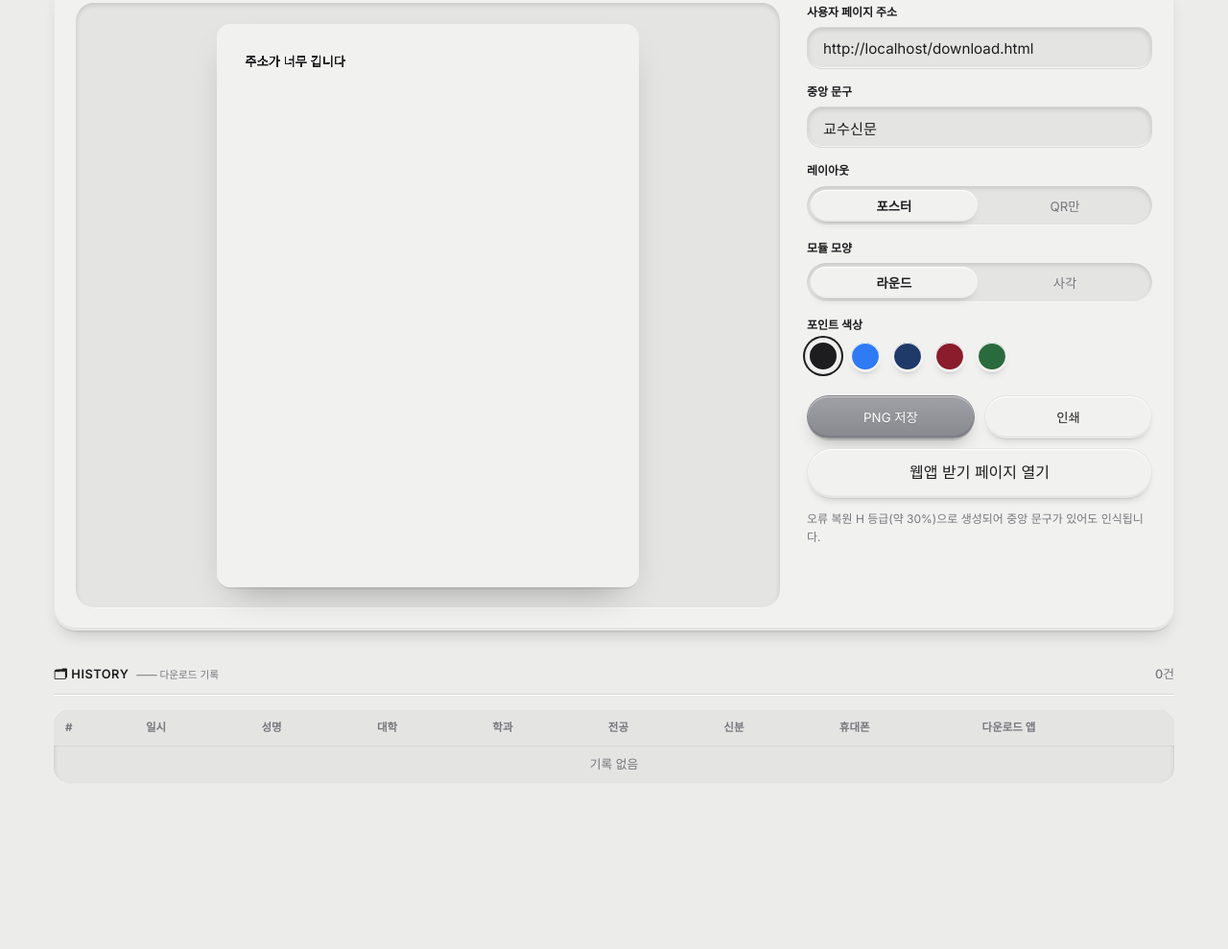
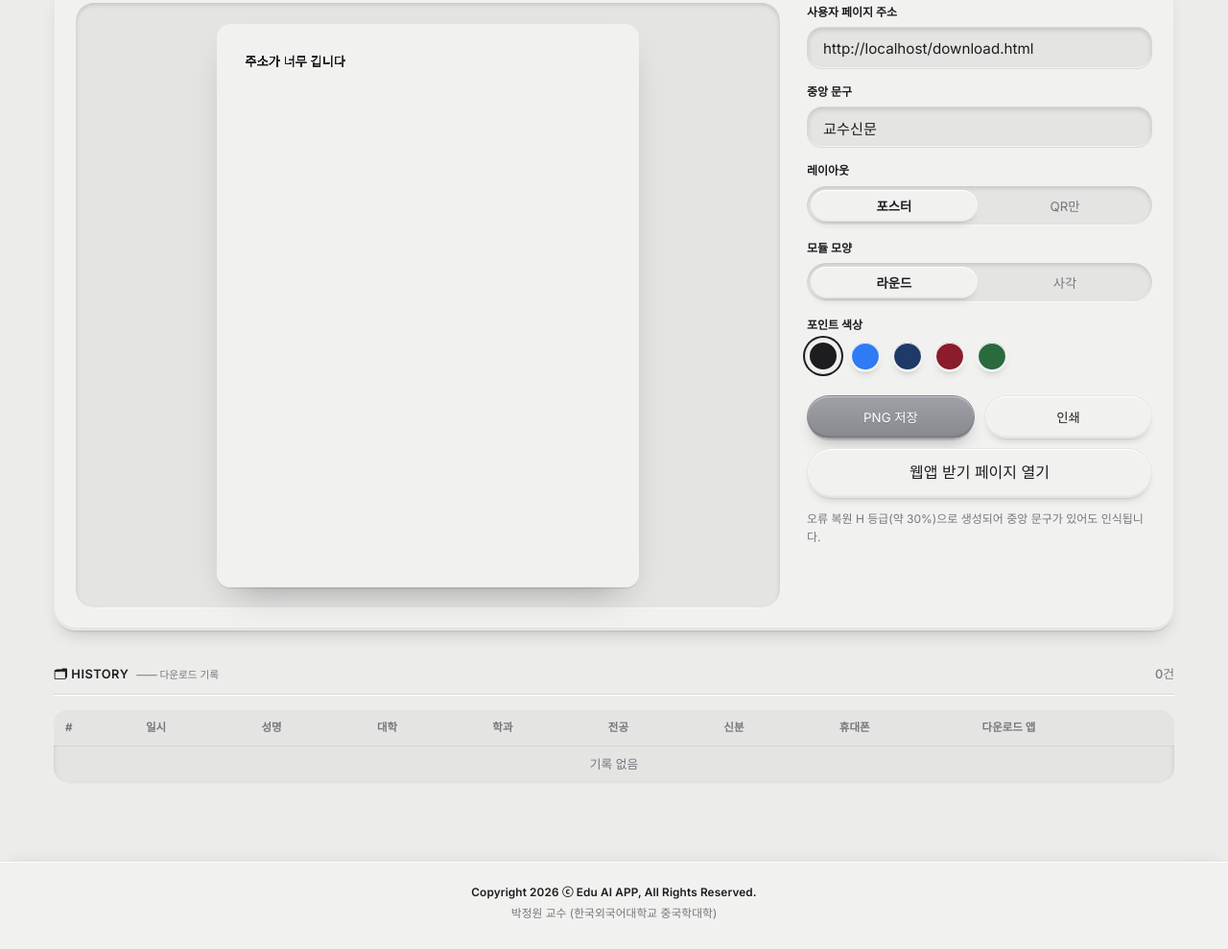
Before and after one commit to auraweon7-ship-it/edu-app-11-share, a website: page index.html in a window 1280 px wide. Shown: the part 1472-2461 px from the top of the page at 96% size. Before the commit the page ends 2345 px from the top, so only its background shows below. Drawn offline with Linux system fonts and the light colour scheme.

Commit message:
Add copyright footer to dashboard and download pages
Co-Authored-By: Claude Opus 5.5 <noreply@anthropic.com>

```diff
--- a/index.html
+++ b/index.html
@@ -147,6 +147,11 @@
     </div>
   </div>
 </div>
+
+<footer class="foot">
+  <p class="disp">Copyright 2026 ⓒ Edu AI APP, All Rights Reserved.</p>
+  <p>박정원 교수 (한국외국어대학교 중국학대학)</p>
+</footer>
 
 <script>
 const $ = id => document.getElementById(id);
--- a/style.css
+++ b/style.css
@@ -167,6 +167,12 @@ input::placeholder { color: #a2a2a8; }
 table { width: 100%; border-collapse: collapse; font-size: .8rem; }
 th, td { padding: 9px 12px; border-bottom: 1px solid rgba(0,0,0,.06); text-align: left; white-space: nowrap; }
 th { background: var(--sunk); position: sticky; top: 0; font-size: .72rem; color: var(--mute); font-weight: 700; }
+/* 푸터: 헤더와 같은 돌출 슬랩, 위쪽 음각선 */
+.foot { margin-top: 24px; padding: 22px 16px 26px; text-align: center; background: var(--face);
+  border-top: 1px solid rgba(0,0,0,.06); box-shadow: inset 0 1px 0 #fff, 0 -8px 18px -12px rgba(0,0,0,.12); }
+.foot p { margin: 0; font-size: .74rem; color: var(--mute); line-height: 1.8; }
+.foot p:first-child { font-weight: 600; color: var(--ink); letter-spacing: .01em; }
+
 /* QR 포스터 스튜디오 */
 .qr-studio { display: grid; grid-template-columns: minmax(0, 1fr) minmax(260px, 360px); gap: 28px; align-items: start; }
 .qr-preview { display: grid; place-items: center; padding: 22px; border-radius: 1.2rem; background: var(--sunk); box-shadow: var(--press); }
```
Also changed, not shown: download.html (+5 -0 lines).
